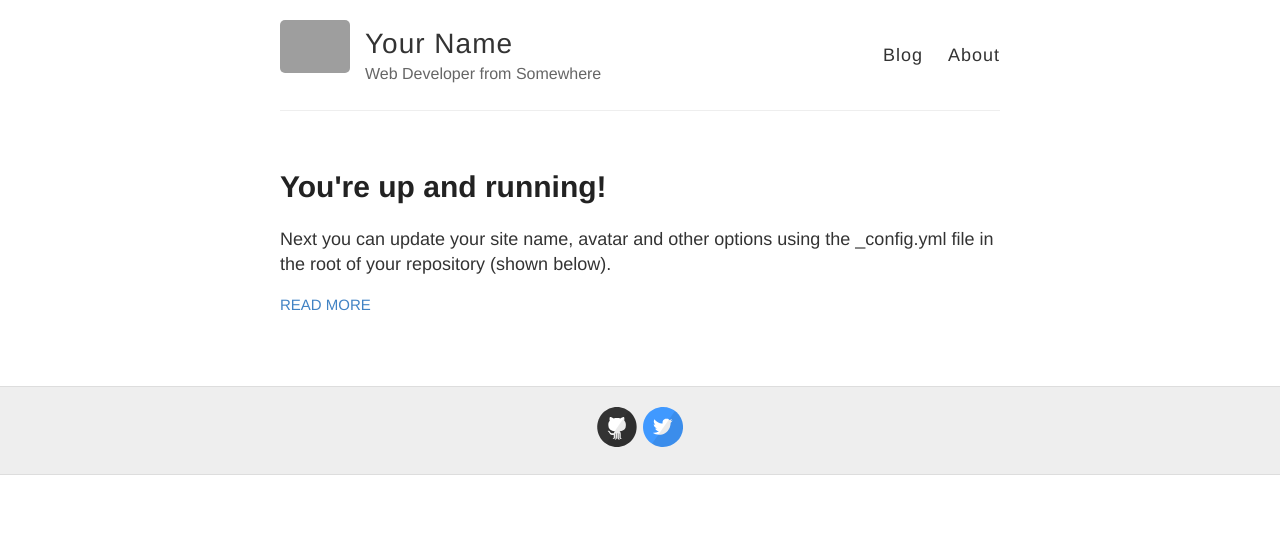
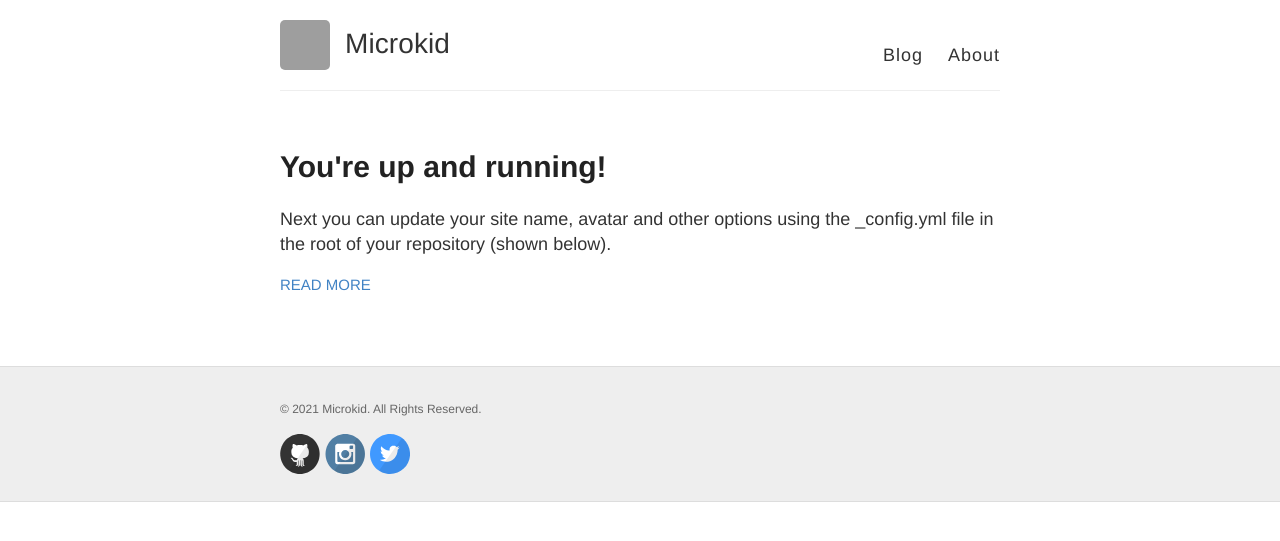
Before and after one commit to itsmicrokid/blog, a Jekyll site: the page built from index.html, in a window 1280 px wide. Shown: the top 541 px of the page. Built offline with Jekyll 4.4.1, drawn with Linux system fonts in a browser that asks for light colours; grey boxes are pictures that could not be loaded.

Commit message:
update site

```diff
--- a/_config.yml
+++ b/_config.yml
@@ -3,13 +3,13 @@
 #
 
 # Name of your site (displayed in the header)
-name: Your Name
+name: Microkid
 
 # Short bio or description (displayed in the header)
-description: Web Developer from Somewhere
+# description:
 
 # URL of your avatar or profile pic (you could use your GitHub profile pic)
-avatar: https://raw.githubusercontent.com/barryclark/jekyll-now/master/images/jekyll-logo.png
+avatar: https://avatars.githubusercontent.com/u/68907182?s=400&v=4
 
 #
 # Flags below are optional
@@ -21,12 +21,12 @@ footer-links:
   email:
   facebook:
   flickr:
-  github: barryclark/jekyll-now
-  instagram:
+  github: itsmicrokid/jekyll-now
+  instagram: itsguru13
   linkedin:
   pinterest:
   rss: # just type anything here for a working RSS icon
-  twitter: jekyllrb
+  twitter: itsguruhere
   stackoverflow: # your stackoverflow profile, e.g. "users/50476/bart-kiers"
   youtube: # channel/<your_long_string> or user/<user-name>
   googleplus: # anything in your profile username that comes after plus.google.com/
@@ -47,7 +47,7 @@ url:
 # (http://yourusername.github.io/repository-name)
 # and NOT your User repository (http://yourusername.github.io)
 # then add in the baseurl here, like this: "/repository-name"
-baseurl: ""
+baseurl: "/blog"
 
 #
 # !! You don't need to change any of the configuration flags below !!
--- a/_layouts/default.html
+++ b/_layouts/default.html
@@ -1,7 +1,7 @@
 <!DOCTYPE html>
 <html>
   <head>
-    <title>{% if page.title %}{{ page.title }} – {% endif %}{{ site.name }} – {{ site.description }}</title>
+    <title>{% if page.title %}{{ page.title }} – {% endif %}{{ site.name }}</title>
 
     {% include meta.html %}
 
@@ -41,6 +41,7 @@
     <div class="wrapper-footer">
       <div class="container">
         <footer class="footer">
+          <h6>&copy; 2021 Microkid. All Rights Reserved.</h6>
           {% include svg-icons.html %}
         </footer>
       </div>
--- a/style.scss
+++ b/style.scss
@@ -62,6 +62,12 @@ h3 {
 h4 {
   font-size: 18px;
   color: $gray;
+}
+
+h6 {
+  font-size: 12px;
+  color: $gray;
+  font-weight: normal;
 }
 
 p {
@@ -165,8 +171,8 @@ img {
 
 .site-avatar {
   float: left;
-  width: 70px;
-  height: 70px;
+  width: 50px;
+  height: 50px;
   margin-right: 15px;
 
   @include mobile {
@@ -195,9 +201,9 @@ img {
   color: $darkGray;
   cursor: pointer;
   font-family: $helveticaNeue;
-  font-weight: 300;
+  font-weight: 400;
   font-size: 28px;
-  letter-spacing: 1px;
+  letter-spacing: 0.1px;
 }
 
 .site-description {
@@ -280,7 +286,7 @@ nav {
 
 footer {
   padding: 20px 0;
-  text-align: center;
+  text-align: left;
 }
 
 // Settled on moving the import of syntax highlighting to the bottom of the CSS
```
Also changed, not shown: 12 other files.
